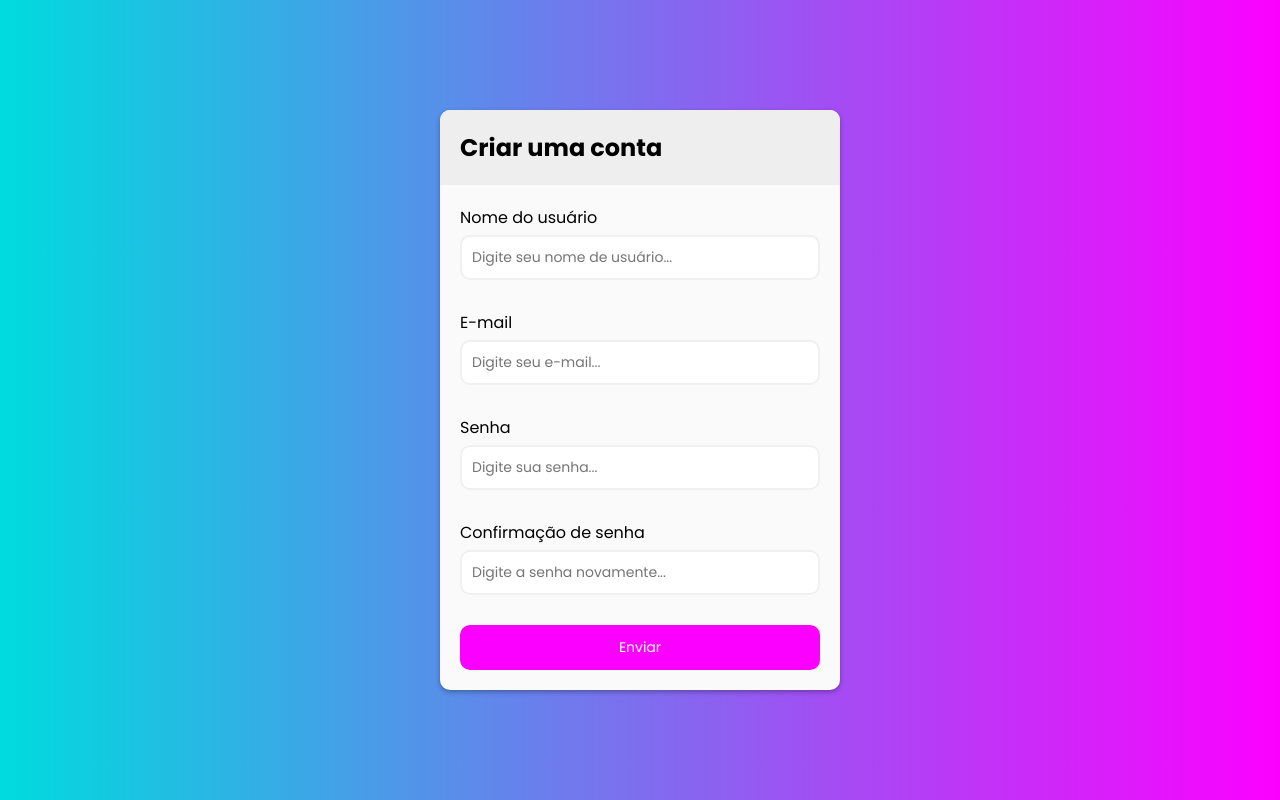
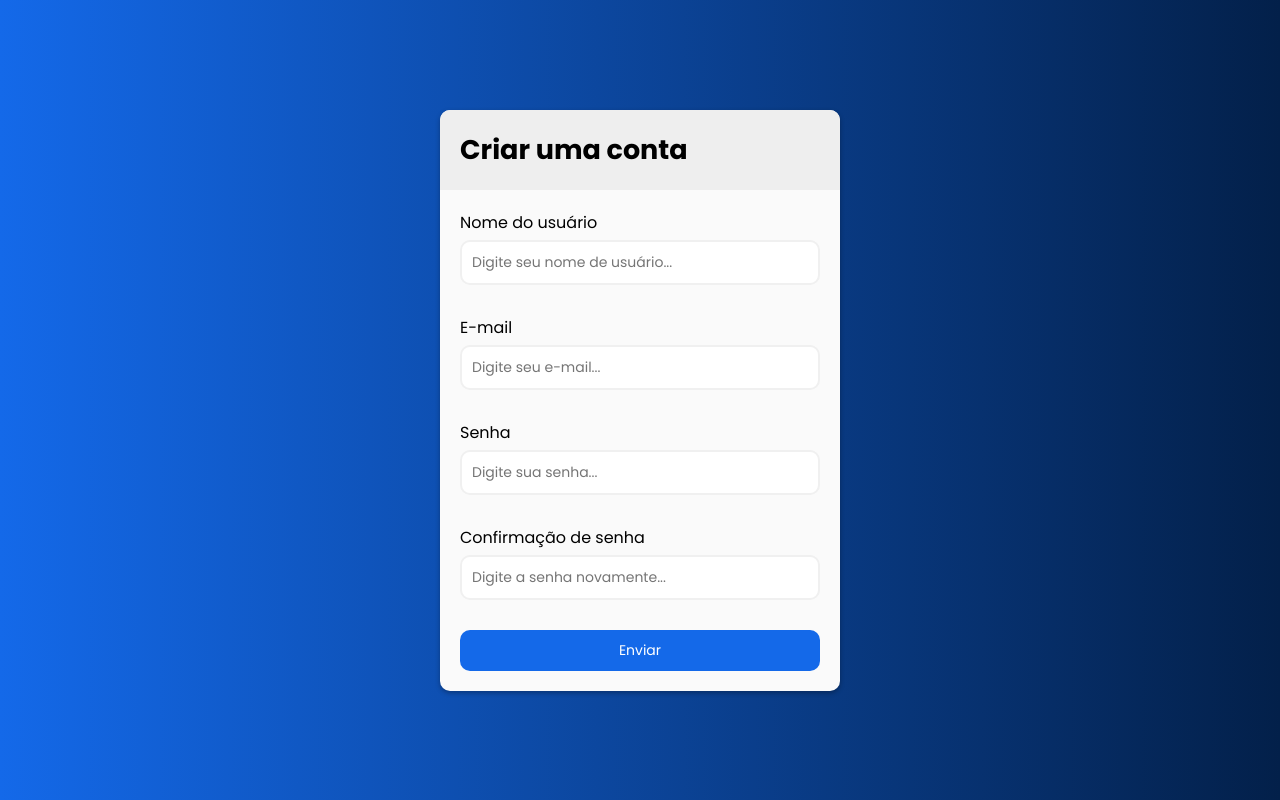
Before and after one commit to sergiowinkelstroter/create-account, a plain HTML site: page index.html in a window 1280 px wide. Drawn offline with Linux system fonts and the light colour scheme.

Commit message:
upgrade color

```diff
--- a/style.css
+++ b/style.css
@@ -9,7 +9,7 @@
 body {
   width: 100%;
   min-height: 100vh;
-  background: linear-gradient(90deg, #00dbde 0%, #fc00ff 100%);
+  background: linear-gradient(90deg, #1469e9 0%, #03204a 100%);
   display: flex;
   justify-content: center;
   align-items: center;
@@ -19,7 +19,7 @@ body {
   background-color: #fafafa;
   border-radius: 10px;
   box-shadow: 0 2px 5px rgba(0, 0, 0, 0.3);
-  width: 400px;
+  width: 280px;
   max-width: 100%;
   overflow: hidden;
   visibility: visible;
@@ -28,6 +28,7 @@ body {
 .header {
   background-color: #eee;
   padding: 20px;
+  font-size: 14px;
 }
 
 .form {
@@ -69,13 +70,18 @@ body {
 }
 
 .form button {
-  background-color: #fc00ff;
-  border: 2px solid #fc00ff;
+  background-color: #1469e9;
+  border: none;
   color: #fff;
   font-size: 14px;
   width: 100%;
   border-radius: 10px;
   padding: 10px;
+}
+
+.form button:hover {
+  background-color: #03204a;
+  cursor: pointer;
 }
 
 /* Erro and success */
@@ -102,3 +108,12 @@ body {
   visibility: visible;
   color: #e74c3c;
 }
+
+@media (min-width: 520px) {
+  .container--form {
+    width: 400px;
+  }
+  .header {
+    font-size: 18px;
+  }
+}
```
